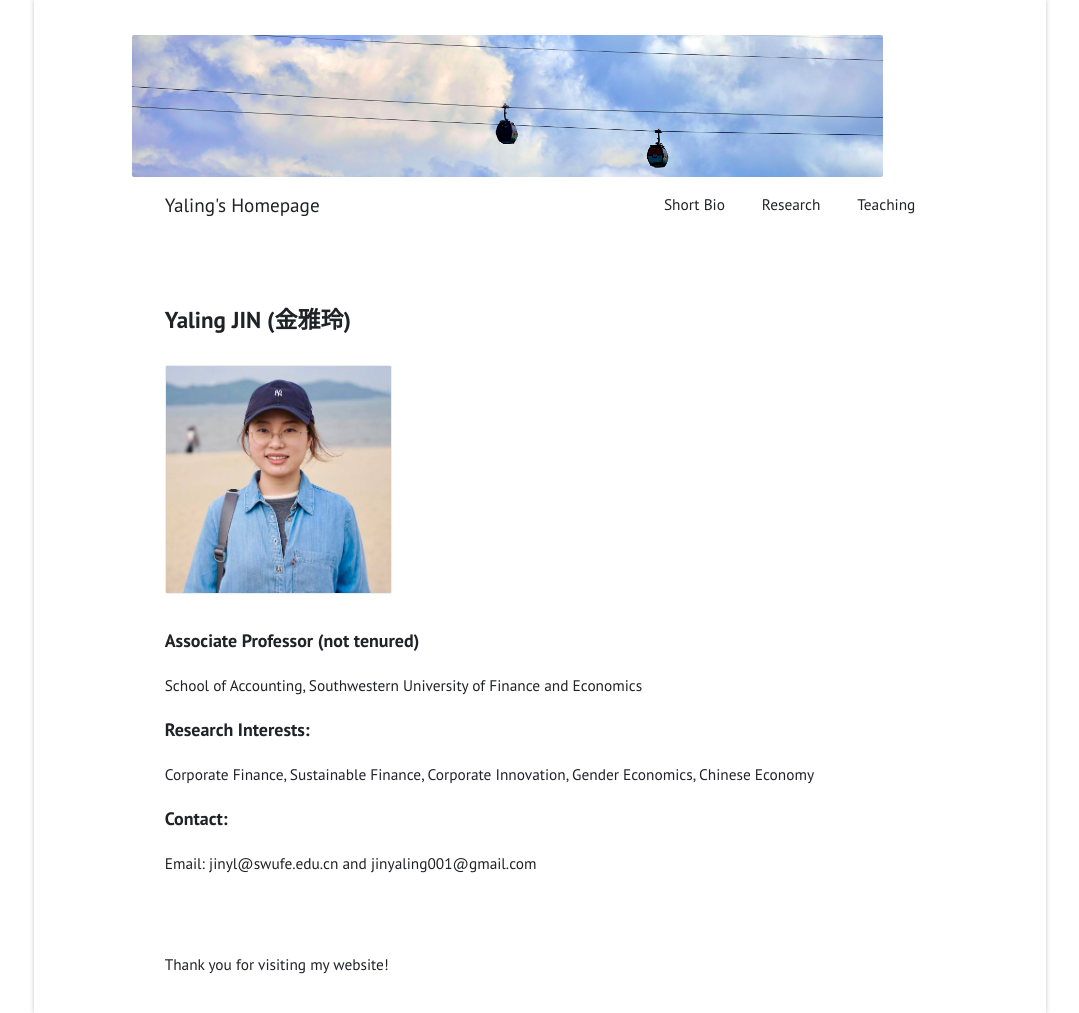
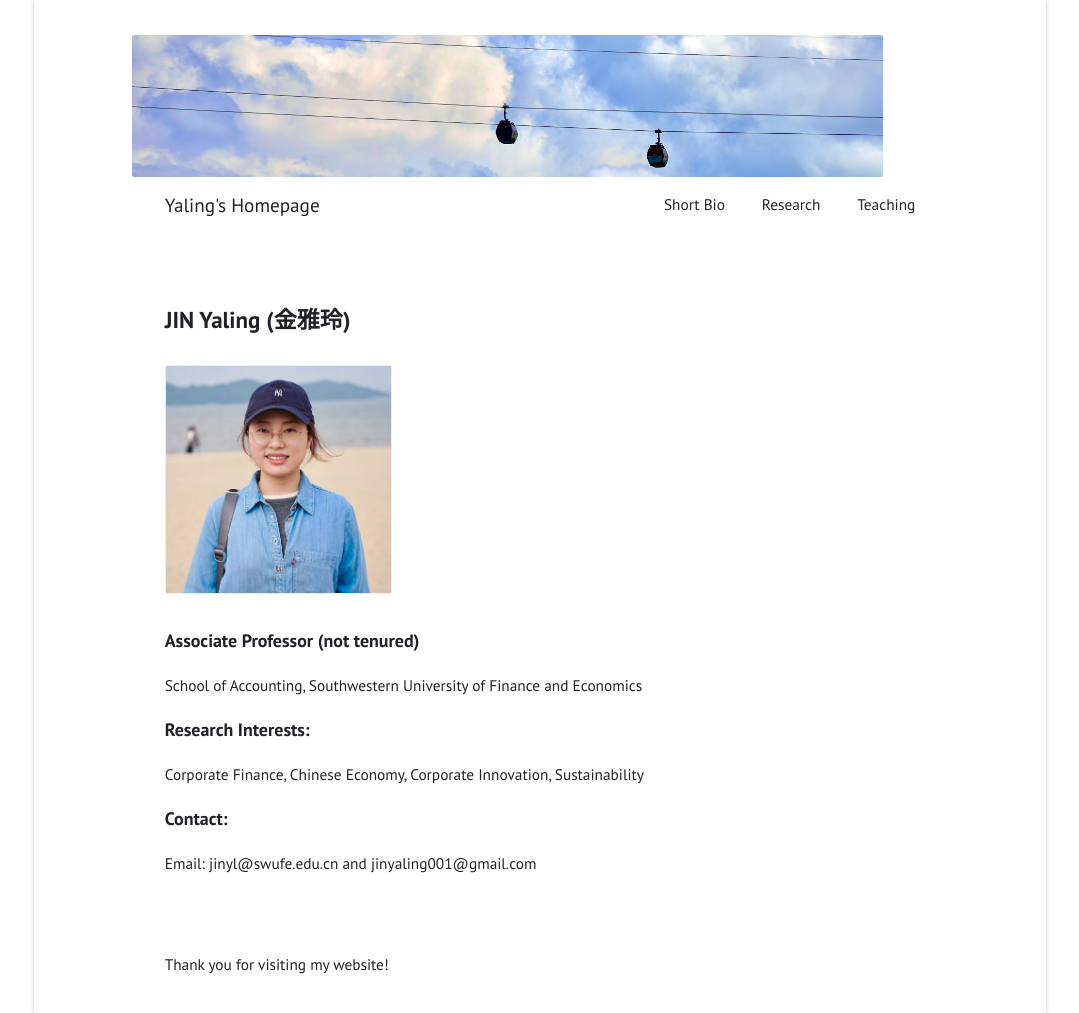
Before and after one commit to jinyaling/jinyaling.github.io, a Jekyll site: the page built from index.md, in a window 1280 px wide. Shown: the whole page, without its empty margins (100-1179 px from the left). Built offline with Jekyll 4.4.1, drawn with Linux system fonts in a browser that asks for light colours.

Commit message:
Update index.md

```diff
--- a/index.md
+++ b/index.md
@@ -3,7 +3,7 @@ layout: page
 title: ""
 ---
 
-## Yaling JIN (金雅玲)
+## JIN Yaling (金雅玲)
 
 <img src="/assets/img/JYL_2024.jpg" alt="Description" style="width: 30%; max-width: 800px; border: 1px solid #eee;">
 
@@ -13,7 +13,7 @@ School of Accounting, Southwestern University of Finance and Economics
 
 
 ### Research Interests:
-Corporate Finance, Sustainable Finance, Corporate Innovation, Gender Economics, Chinese Economy
+Corporate Finance, Chinese Economy, Corporate Innovation, Sustainability
 
 ### Contact:
 Email: [jinyl@swufe.edu.cn](mailto:jinyl@swufe.edu.cn) and [jinyaling001@gmail.com](mailto:jinyaling001@gmail.com)
```
